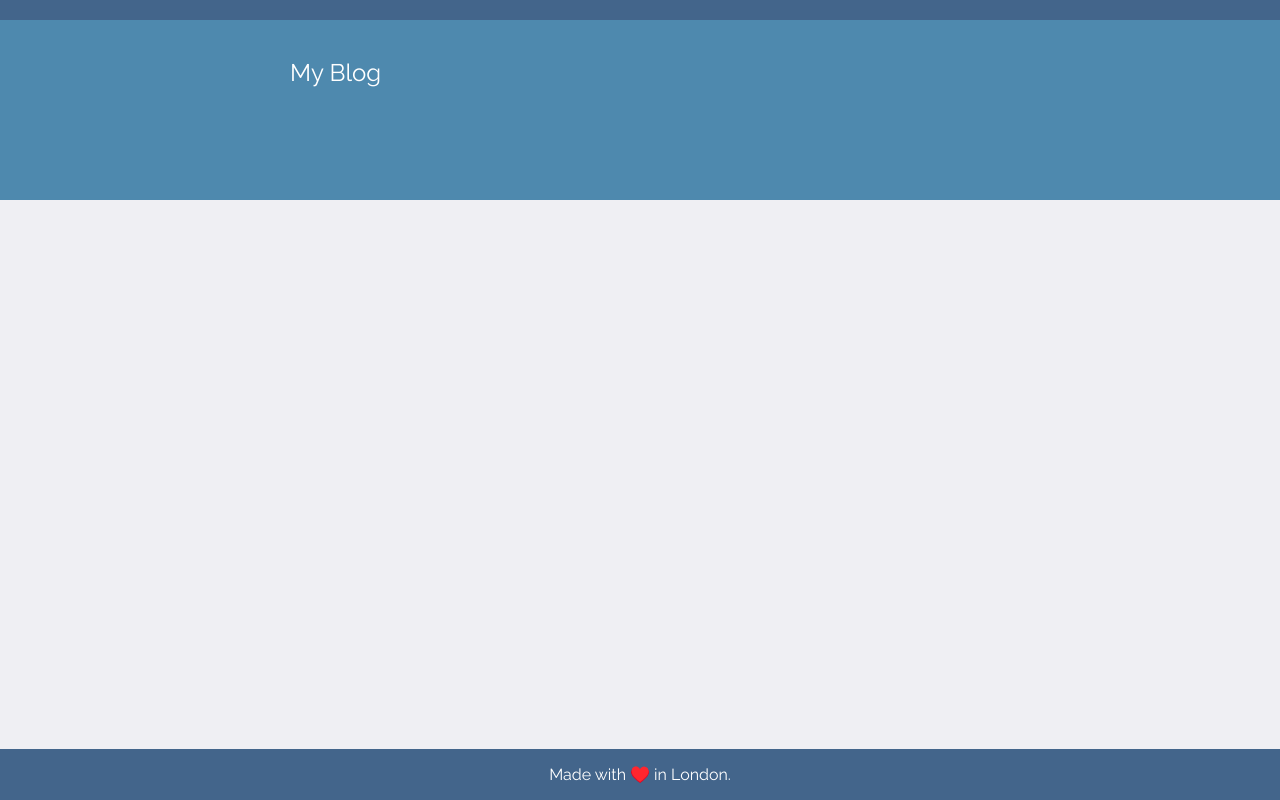
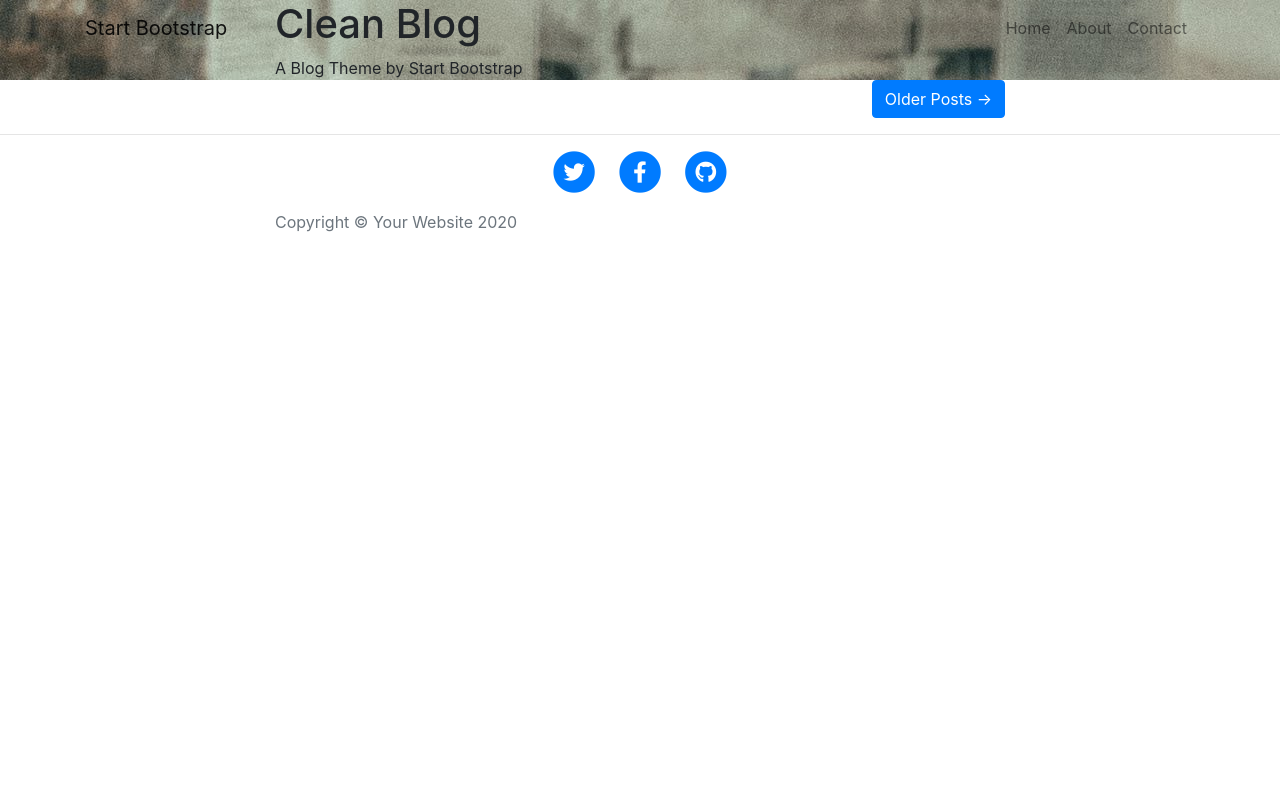
Before and after one commit to jagadeesanmuthuvel/blog-app, a Flask app: page / in a window 1280 px wide. Run offline with Flask 2, Linux system fonts and the light colour scheme; data that the repository does not hold is empty; some libraries are stand-ins or nearby versions.

Commit message:
Added lot of new features with route,for_url,include

```diff
--- a/main.py
+++ b/main.py
@@ -1,14 +1,28 @@
 from flask import Flask, render_template
 import requests
 BLOG_ENDPOINT='https://api.npoint.io/9dd7cb66e29c10f32d83'
-
 app = Flask(__name__)
-
+response = requests.get(BLOG_ENDPOINT)
+blogs = response.json()
 @app.route('/')
 def home():
-    response=requests.get(BLOG_ENDPOINT)
-    blogs=response.json()
     return render_template("index.html",blogs=blogs)
+@app.route('/contact')
+def contact():
+    return render_template('contact.html')
+
+@app.route('/about')
+def about():
+    return render_template('about.html')
+
+@app.route('/post/<int:index>')
+def show_post(index):
+    requested_post=None
+    for blog in blogs:
+        print(blog)
+        if blog['id']==index:
+            requested_post=blog
+    return render_template('post.html',post=requested_post)
 
 if __name__ == "__main__":
     app.run(debug=True)
--- a/static/css/styles.css
+++ /dev/null
@@ -1,71 +0,0 @@
-body{
- background: #efeff3;
- margin: 0;
- font-family: 'Raleway', sans-serif;
- -webkit-font-smoothing: antialiased;
-  color:#212121;
-}
-.wrapper{
-  position: relative;
-  clear:both;
-  margin: 0 auto 75px auto;
-  width: 100%;
-  overflow: hidden;
-}
-.top{
-  background: #4e89ae;
-  height: 180px;
-  border-top: 20px solid #43658b;
-}
-
-.top .title {
-  width: 700px;
-  margin: 38px auto 0 auto;
-}
-
-.title h1 {
-  font-size:24px;
-  color:#FFF;
-  font-weight:500;
-}
-
-.content{
-    margin: -80px auto 100px;
-  padding-bottom: 20px;
-}
-
-.card{
-  position: relative;
-  background: #fff;
-  padding:50px;
-  width: 600px;
-  margin: 20px auto 0 auto;
-  box-shadow: 0 2px 4px rgba(100,100,100,.1);
-}
-
-.card h2 {
-  font-size:21px;
-  font-weight:500;
-}
-
-.card h2 a {
-  color:#CC0000;
-  text-decoration:none;
-}
-
-.card .text {
-  color:#212121;
-  margin-top:20px;
-  font-size:15px;
-  line-height:22px;
-}
-
-footer {
-  position: fixed;
-  left: 0;
-  bottom: 0;
-  width: 100%;
-  background-color: #43658b;
-  color: white;
-  text-align: center;
-}
--- /dev/null
+++ b/templates/footer.html
@@ -0,0 +1,47 @@
+<!-- Footer -->
+  <footer>
+    <div class="container">
+      <div class="row">
+        <div class="col-lg-8 col-md-10 mx-auto">
+          <ul class="list-inline text-center">
+            <li class="list-inline-item">
+              <a href="#">
+                <span class="fa-stack fa-lg">
+                  <i class="fas fa-circle fa-stack-2x"></i>
+                  <i class="fab fa-twitter fa-stack-1x fa-inverse"></i>
+                </span>
+              </a>
+            </li>
+            <li class="list-inline-item">
+              <a href="#">
+                <span class="fa-stack fa-lg">
+                  <i class="fas fa-circle fa-stack-2x"></i>
+                  <i class="fab fa-facebook-f fa-stack-1x fa-inverse"></i>
+                </span>
+              </a>
+            </li>
+            <li class="list-inline-item">
+              <a href="#">
+                <span class="fa-stack fa-lg">
+                  <i class="fas fa-circle fa-stack-2x"></i>
+                  <i class="fab fa-github fa-stack-1x fa-inverse"></i>
+                </span>
+              </a>
+            </li>
+          </ul>
+          <p class="copyright text-muted">Copyright &copy; Your Website 2020</p>
+        </div>
+      </div>
+    </div>
+  </footer>
+
+  <!-- Bootstrap core JavaScript -->
+  <script src="{{ url_for('static', filename='vendor/jquery/jquery.min.js')}}"></script>
+  <script src="{{ url_for('static', filename='vendor/bootstrap/js/bootstrap.bundle.min.js')}}"></script>
+
+  <!-- Custom scripts for this template -->
+  <script src="{{ url_for('static', filename='js/clean-blog.min.js')}}"></script>
+
+</body>
+
+</html>
--- /dev/null
+++ b/templates/header.html
@@ -0,0 +1,51 @@
+<!DOCTYPE html>
+<html lang="en">
+
+<head>
+
+  <meta charset="utf-8">
+  <meta name="viewport" content="width=device-width, initial-scale=1, shrink-to-fit=no">
+  <meta name="description" content="">
+  <meta name="author" content="">
+
+  <title>Clean Blog - Start Bootstrap Theme</title>
+
+  <!-- Bootstrap core CSS -->
+  <link href="{{ url_for('static', filename='vendor/bootstrap/css/bootstrap.min.css') }}" rel="stylesheet">
+
+  <!-- Custom fonts for this template -->
+  <link href="{{ url_for('static', filename='vendor/fontawesome-free/css/all.min.css')}}" rel="stylesheet" type="text/css">
+  <link href='https://fonts.googleapis.com/css?family=Lora:400,700,400italic,700italic' rel='stylesheet' type='text/css'>
+  <link href='https://fonts.googleapis.com/css?family=Open+Sans:300italic,400italic,600italic,700italic,800italic,400,300,600,700,800' rel='stylesheet' type='text/css'>
+
+  <!-- Custom styles for this template -->
+  <link href="{{ url_for('static', filename='css/clean-blog.min.css')}}" rel="stylesheet">
+
+</head>
+
+<body>
+
+  <!-- Navigation -->
+  <nav class="navbar navbar-expand-lg navbar-light fixed-top" id="mainNav">
+    <div class="container">
+      <a class="navbar-brand" href="{{ url_for('home') }}">Start Bootstrap</a>
+      <button class="navbar-toggler navbar-toggler-right" type="button" data-toggle="collapse" data-target="#navbarResponsive" aria-controls="navbarResponsive" aria-expanded="false" aria-label="Toggle navigation">
+        Menu
+        <i class="fas fa-bars"></i>
+      </button>
+      <div class="collapse navbar-collapse" id="navbarResponsive">
+        <ul class="navbar-nav ml-auto">
+          <li class="nav-item">
+            <a class="nav-link" href="{{ url_for('home') }}">Home</a>
+          </li>
+          <li class="nav-item">
+            <a class="nav-link" href="{{ url_for('about') }}">About</a>
+          </li>
+
+          <li class="nav-item">
+            <a class="nav-link" href="{{ url_for('contact') }}">Contact</a>
+          </li>
+        </ul>
+      </div>
+    </div>
+  </nav>
--- a/templates/index.html
+++ b/templates/index.html
@@ -1,28 +1,49 @@
-<!DOCTYPE html>
-<html lang="en">
-<head>
-    <meta charset="UTF-8">
-    <title>Title</title>
-    <link href="https://fonts.googleapis.com/css2?family=Raleway" rel="stylesheet">
-    <link rel="stylesheet" href="../static/css/styles.css">
-</head>
-<body>
-<div class="wrapper">
-    <div class="top">
-        <div class="title"><h1>My Blog</h1></div>
+{% include "header.html" %}
+
+<!-- Page Header -->
+<header class="masthead" style="background-image: url('{{url_for('static',filename='img/home-bg.jpg')}}')">
+  <div class="overlay"></div>
+  <div class="container">
+    <div class="row">
+      <div class="col-lg-8 col-md-10 mx-auto">
+        <div class="site-heading">
+          <h1>Clean Blog</h1>
+          <span class="subheading">A Blog Theme by Start Bootstrap</span>
+        </div>
+      </div>
     </div>
-    {% for blog in blogs: %}
-    <div class="content">
-        <div class="card">
-            <h2>{{blog.title}}</h2>
-            <p class="text">{{blog.sub_title}}</p>
-            <a href="#">Read</a>
-        </div>
+  </div>
+</header>
+
+<!-- Main Content -->
+<div class="container">
+  <div class="row">
+    <div class="col-lg-8 col-md-10 mx-auto">
+      {% for blog in blogs: %}
+      <div class="post-preview">
+        <a href="{{ url_for('show_post',index=blog.id) }}">
+          <h2 class="post-title">
+            {{blog.title}}
+          </h2>
+          <h3 class="post-subtitle">
+            {{blog.sub_title}}
+          </h3>
+        </a>
+        <p class="post-meta">Posted by
+          <a href="#">Start Bootstrap</a>
+          on September 24, 2019</p>
+      </div>
+
+      <hr>
+      {% endfor %}
+      <!-- Pager -->
+      <div class="clearfix">
+        <a class="btn btn-primary float-right" href="#">Older Posts &rarr;</a>
+      </div>
     </div>
-    {% endfor %}
+  </div>
 </div>
-</body>
-<footer>
-    <p>Made with ♥️ in London.</p>
-</footer>
-</html>
+
+<hr>
+
+{% include "footer.html" %}
```
Also changed, not shown: templates/about.html (added, +28 -0 lines), templates/contact.html (added, +79 -0 lines), templates/post.html (+33 -24 lines), static/img/home-bg.jpg (added).
